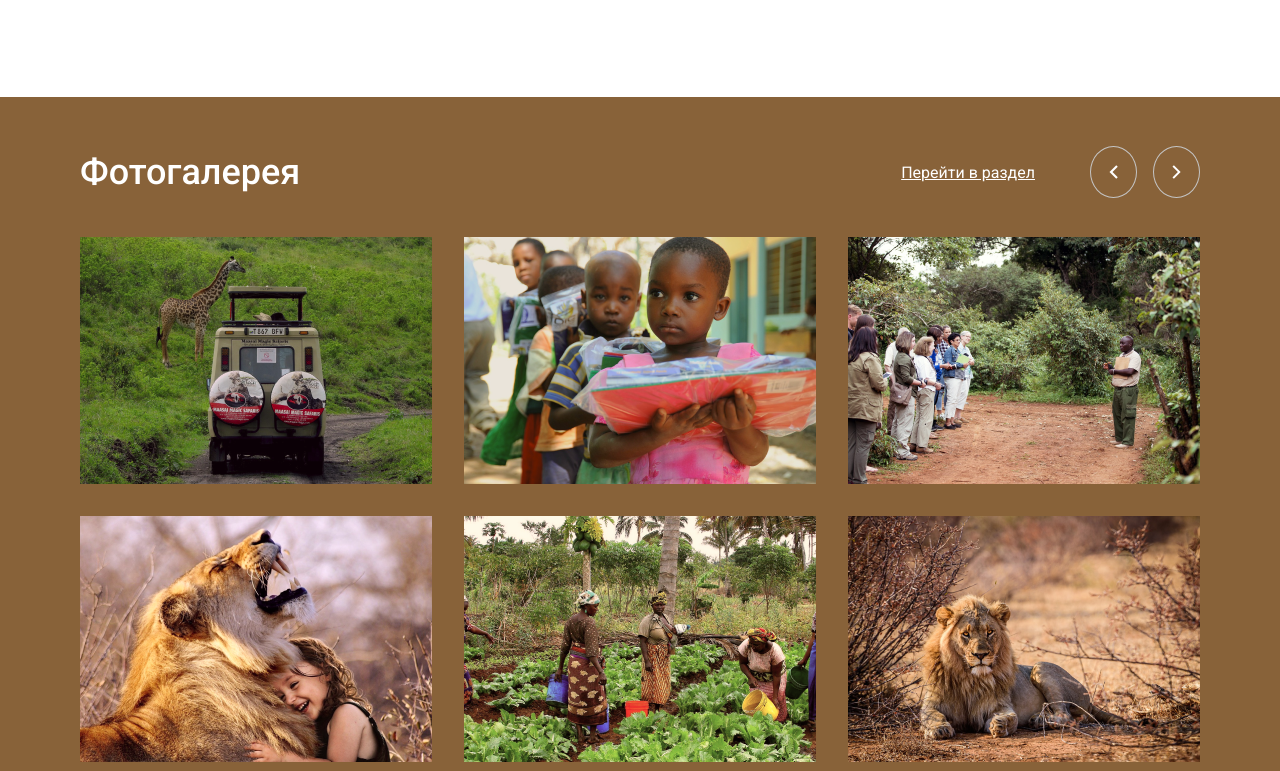
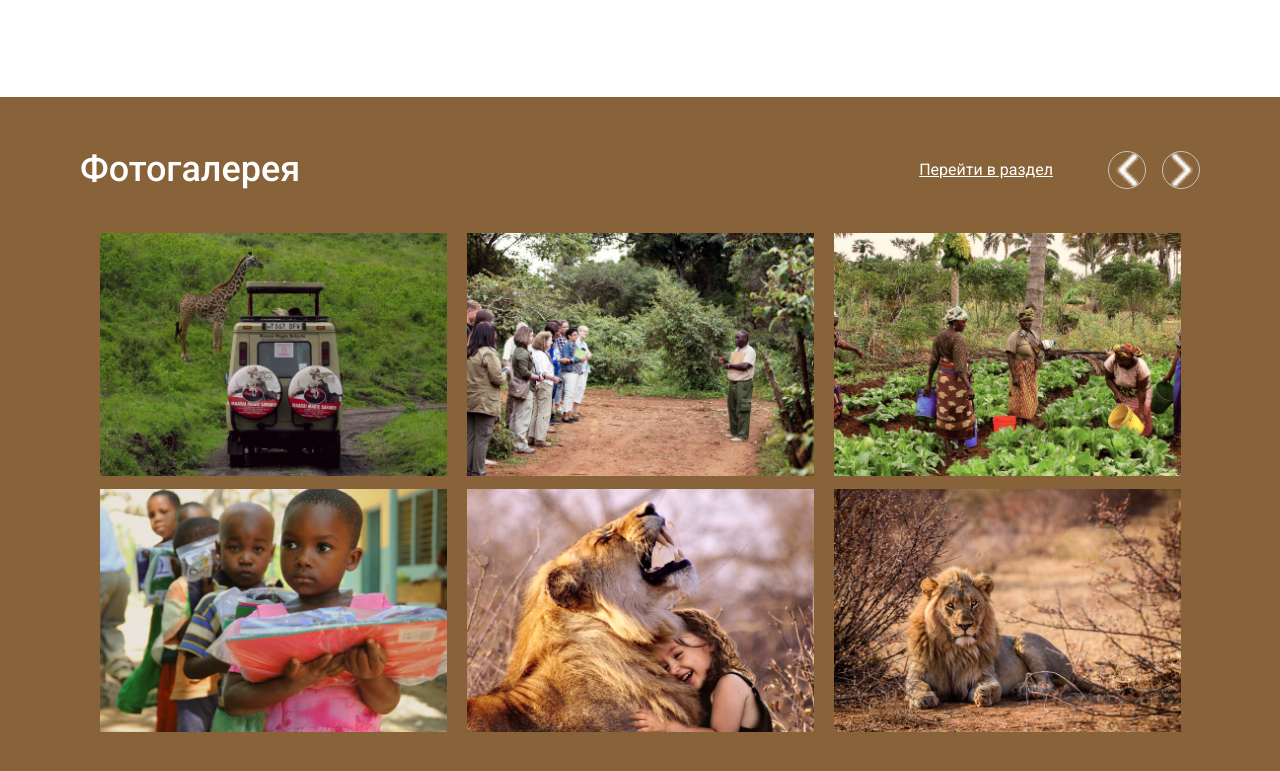
Before and after one commit to yurii1pidlypnyi/Safari-Africa, a plain HTML site: page index.html in a window 1280 px wide. Shown: the part 4909-5680 px from the top of the page. Drawn offline with nearby package versions, Linux system fonts and the light colour scheme.

Commit message:
змінено секцію галерея на слайдер

```diff
--- a/css/style.css
+++ b/css/style.css
@@ -611,13 +611,12 @@ padding-bottom: 100px;
   background-color: #886239;
 }
 .gallery__body {
-  padding: 49px 0px 106px 0px;
+  padding: 49px 0px 66px 0px;
 }
 .gallery__top {
   display: flex;
   justify-content: space-between;
   align-items: center;
-  margin-bottom: 39px;
 }
 .gallery__title {
   font-family: 'Roboto';
@@ -638,29 +637,13 @@ padding-bottom: 100px;
   color: #FFFFFF;
   align-self: center;
 }
-.fynctional__control {
-  display: flex;
-  margin-left: 55px;
-}
-.control__prev {
-  border: 1px solid #C4C4C4;
-  border-radius: 50%;
-  padding: 18px;
-}
-.control__next {
-  border: 1px solid #C4C4C4;
-  border-radius: 50%;
-  padding: 18px;
-  margin-left: 16px;
-}
 .gallery__items {
-  display: grid;
-  grid-template-columns: repeat(auto-fit,minmax(300px,1fr));
-  gap: 32px;
+  display: block;
 }
 .gallery__item {
   position: relative;
   padding: 0 0 70% 0;
+  margin-bottom: 10px;
 }
 .gallery__item img {
   position: absolute;
@@ -670,9 +653,30 @@ padding-bottom: 100px;
   height: 100%;
   object-fit: cover;
 }
+.gallery__slider {
+  position: relative;
+  padding: 40px 10px;
+}
+.fynctional__control {
+  display: flex;
+  margin-left: 55px;
+}
+.fynctional__control .slick-arrow{
+  font-size: 0;
+  border: 1px solid #C4C4C4;
+  border-radius: 50%;
+  padding: 18px;
+}
+.fynctional__control .slick-arrow.slick-prev{
+  background: url('../img/gallery/arrow-left.png') 50% / contain no-repeat;
+}
+.fynctional__control .slick-arrow.slick-next{
+  background: url('../img/gallery/arrow-right.png') 50% / contain no-repeat;
+  margin-left: 16px;
+}
 @media(max-width:769px){
   .gallery__body {
-    padding: 40px 0;
+    padding: 40px 0 0 0;
   }
   .functional__section {
     display: none;
@@ -681,9 +685,9 @@ padding-bottom: 100px;
     font-size: 26px;
   }
 }
-@media(max-width:480px){
-  .fynctional__control {
-    display: none;
+@media(max-width:510px){
+  .fynctional__control .slick-arrow{
+    padding: 13px;
   }
 }
 /*-------------------------------------------*/
@@ -989,7 +993,6 @@ display: none;
 }
 /*------------------------------------------------------------------------------------*/
 /*Slider*/
-@media (max-width:769px){
 .slick-slider{
   min-width: 0;
 }
@@ -1005,6 +1008,8 @@ display: none;
 .slick-slide{
   margin: 0px 10px;
 }
+/*Адаптивні слайдери*/
+@media (max-width:769px){
   .slider {
     position: relative;
     padding: 40px 40px;
--- a/index.html
+++ b/index.html
@@ -295,16 +295,10 @@
                   Перейти в раздел
                 </a>
                 <div class="fynctional__control">
-                  <a href="#" class="control__prev">
-                    <img src="./img/gallery/arrow-left.png" alt="">
-                  </a>
-                  <a href="#" class="control__next">
-                    <img src="./img/gallery/arrow-right.png" alt="">
-                  </a>
                 </div>
               </div>
             </div>
-            <div class="gallery__items">
+            <div class="gallery__items gallery__slider">
               <div class="gallery__item">
                 <img src="./img/gallery/1.png" alt="">
               </div>
@@ -322,6 +316,24 @@
               </div>
               <div class="gallery__item">
                 <img src="./img/gallery/6.png" alt="">
+              </div>
+              <div class="gallery__item">
+                <img src="./img/gallery/1.png" alt="">
+              </div>
+              <div class="gallery__item">
+                <img src="./img/gallery/2.png" alt="">
+              </div>
+              <div class="gallery__item">
+                <img src="./img/gallery/5.png" alt="">
+              </div>
+              <div class="gallery__item">
+                <img src="./img/gallery/6.png" alt="">
+              </div>
+              <div class="gallery__item">
+                <img src="./img/gallery/3.png" alt="">
+              </div>
+              <div class="gallery__item">
+                <img src="./img/gallery/4.png" alt="">
               </div>
             </div>
           </div>
--- a/js/main.js
+++ b/js/main.js
@@ -56,4 +56,27 @@ function slider (size){
     })
   }
 }
-//-----------------------
+
+$(document).ready(function(){
+  $('.gallery__slider').slick({
+    arrows: true,
+    appendArrows: $('.fynctional__control'),
+    slidesToShow: 3,
+    infinite: true,
+    rows:2,
+    responsive:[
+      {
+        breakpoint: 512,
+        settings: {
+          slidesToShow: 2
+        },
+      },
+      {
+        breakpoint: 412,
+        settings: {
+          slidesToShow: 1,
+        }
+      },
+    ]
+  });
+});
```
Lines whose indentation alone changed are shown as unchanged.
